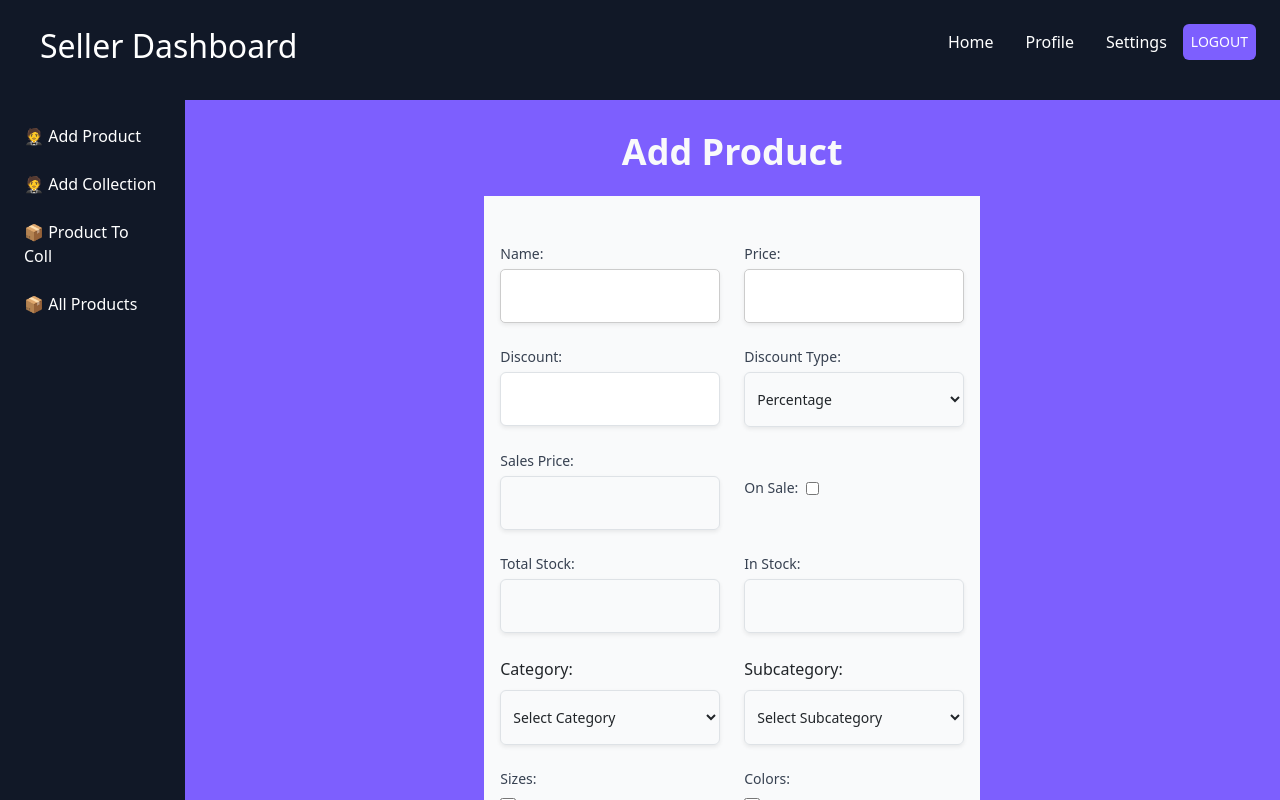
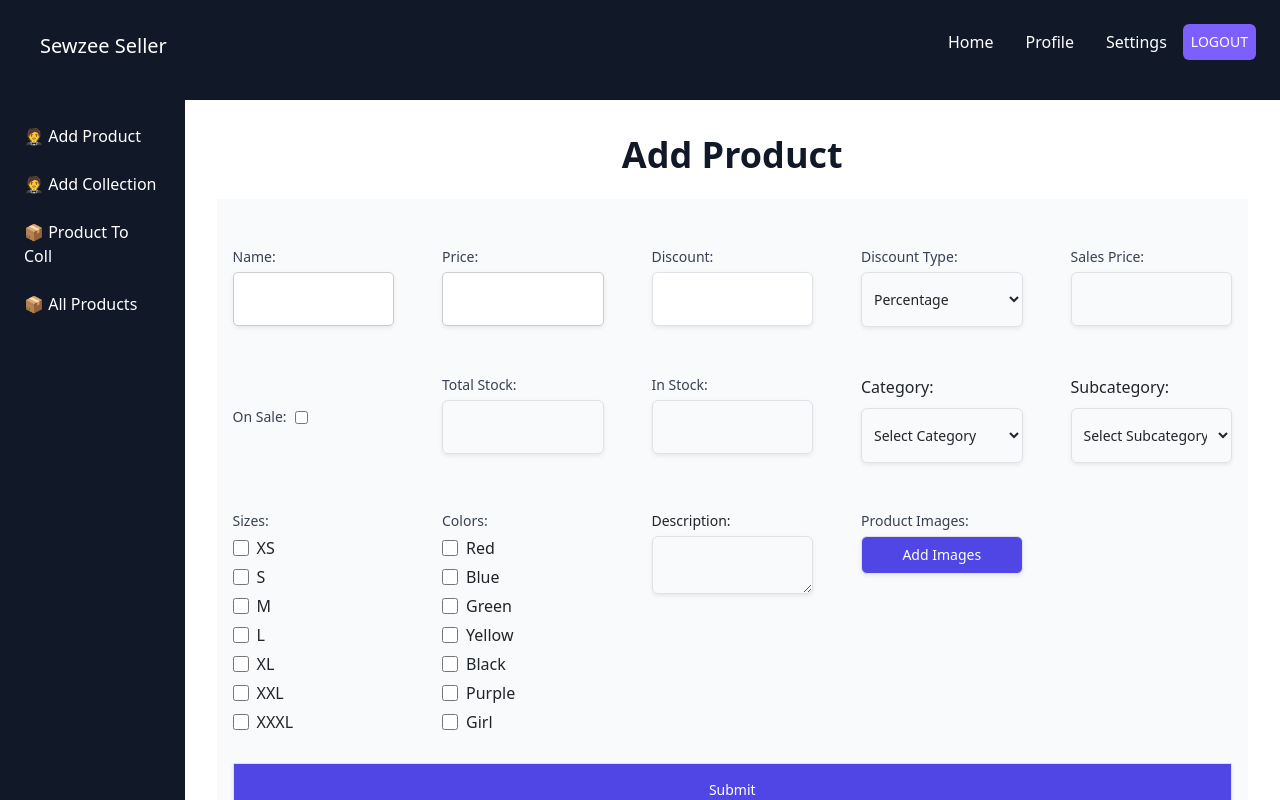
Before and after one commit to ragOP/zayy-seller, a React (Create React App) app: page /dashboard/customers in a window 1280 px wide. Shown: the top 800 px of the page. Built offline with nearby package versions, Linux system fonts and the light colour scheme.

Commit message:
UI Changes

```diff
--- a/src/components/Header.jsx
+++ b/src/components/Header.jsx
@@ -10,7 +10,10 @@ const Header = () => {
 
   return (
     <header className="bg-gray-900 text-white p-4 flex items-center justify-between">
-      <h2 className="ml-4">Seller Dashboard</h2>
+      <h5 className="ml-4">
+        <Link to="/dashboard" className="text-white no-underline">
+              Sewzee Seller
+            </Link> </h5>
       <nav>
         <ul className="flex items-center gap-3">
           <li className="ml-4">
--- a/src/pages/AddCollection.jsx
+++ b/src/pages/AddCollection.jsx
@@ -105,8 +105,8 @@ const AddCollection = () => {
       <Header/>
       <div className="flex">
       <Sidebar/>
-            <div className="p-8 flex items-center  flex-col bg-[#7d5ffe]" style={{height:"100vh",width:'90%'}}>
-        <h2 className="text-4xl font-bold mb-4 text-gray-50">Add Collection</h2>
+            <div className="p-8 flex items-center  flex-col bg-[white]" style={{height:"100vh",width:'90%'}}>
+        <h2 className="text-4xl font-bold mb-4 text-gray-900">Add Collection</h2>
         <form
           onSubmit={handleSubmit}
           className="space-y-4 bg-gray-50 py-5 px-3 min-w-fit"
--- a/src/pages/AddProduct.jsx
+++ b/src/pages/AddProduct.jsx
@@ -53,14 +53,12 @@ const AddProduct = () => {
     const { name, value, type, checked, files } = e.target;
 
     if (type === "file") {
-      // Handle file inputs
       const imagesArray = Array.from(files);
       setFormData((prevState) => ({
         ...prevState,
         [name]: imagesArray,
       }));
     } else if (type === "checkbox") {
-      // Handle checkboxes for both color and size
       if (name === "color" || name === "size") {
         setFormData((prevState) => ({
           ...prevState,
@@ -188,13 +186,13 @@ console.log("FormData",formData)
             <Header/>
       <div className="flex">
       <Sidebar/>
-      <div className="p-8 flex items-center justify-center flex-col bg-[#7d5ffe]" style={{width:"90%",height:"auto"}}>
-        <h2 className="text-4xl font-bold mb-4 text-gray-50">Add Product</h2>
+      <div className="p-8 flex items-center justify-center flex-col bg-[white]" style={{width:"90%",height:"auto"}}>
+        <h2 className="text-4xl font-bold mb-4 text-gray-900">Add Product</h2>
         <form
           onSubmit={handleSubmit}
-          className="space-y-4 bg-gray-50 py-5 px-3 min-w-fit"
+          className="space-y-4 bg-gray-50 py-5 px-3 w-full max-w-7xl space-y-6 "
         >
-          <div className="grid grid-cols-1 sm:grid-cols-2 gap-4">
+          <div className="grid grid-cols-3 sm:grid-cols-5 gap-5">
             <div>
               <label
                 htmlFor="name"
--- a/src/pages/AllProducts.jsx
+++ b/src/pages/AllProducts.jsx
@@ -56,14 +56,16 @@ const YourComponent = () => {
     <Header/>
     <div className="flex">
       <Sidebar/>
-      <div className="p-8 flex-col bg-[#7d5ffe]" style={{ height: "100vh", width: '90%' }}>
+      <div className="p-8 flex-col bg-[white]" style={{ height: "100vh", width: '90%' }}>
     <div className="overflow-x-auto">
       {error && <p className="text-red-500">{error}</p>}
-      <select id="approvalDropdown" value={selectedOption} onChange={handleDropdownChange}             className="p-3 mb-6 rounded-md border border-gray-300 shadow-md text-lg"
+      <select id="approvalDropdown"
+       value={selectedOption} onChange={handleDropdownChange}
+       className="p-3 mb-6 rounded-md border border-gray-300 shadow-md text-lg"
       >
         <option value="">Select Option</option>
-        <option value="approve">Approve</option>
-        <option value="pending">Pending</option>
+        <option value="approve" >Approved</option>
+        <option value="pending" >Pending</option>
       </select>
 
       <table className="min-w-full bg-white border-collapse border border-gray-200">
@@ -86,7 +88,7 @@ const YourComponent = () => {
                   />
                 </td>
                 <td className="py-2 px-4 border-r border-gray-200">{product.name}</td>
-                <td className="py-2 px-4 border-r border-gray-200 uppercase" style={{ color: product.status === 'approved' ? 'green' : 'red' }}>
+                <td className="py-2 px-4 border-r border-gray-200 uppercase" style={{ color: product.status === 'approved' ? '#00C000' : 'red' }}>
   {product.status}
 </td>
      </tr>
--- a/src/pages/ProductToColl.jsx
+++ b/src/pages/ProductToColl.jsx
@@ -2,7 +2,7 @@ import React, { useState, useEffect } from 'react';
 import Header from "../components/Header";
 import Sidebar from "../components/Sidebar";
 
-const CollectionDropdown = () => {
+const ProductToColl = () => {
   const [collections, setCollections] = useState([]);
   const [selectedCollection, setSelectedCollection] = useState('');
   const [products, setProducts] = useState([]);
@@ -85,7 +85,7 @@ const CollectionDropdown = () => {
       <Header/>
       <div className="flex">
         <Sidebar/>
-        <div className="p-8 flex-col bg-[#7d5ffe]" style={{ height: "100vh", width: '90%' }}>
+        <div className="p-8 flex-col bg-[white]" style={{ height: "100vh", width: '90%' }}>
           <select
             className="p-3 mb-6 rounded-md border border-gray-300 shadow-md text-lg"
             value={selectedCollection}
@@ -145,7 +145,7 @@ const CollectionDropdown = () => {
                 ))
               ) : (
                 <tr>
-                  <td className="py-2 px-4 border-b" colSpan="3">No products available</td>
+                  <td className="py-2 px-4 border-b" colSpan="3">Loading....</td>
                 </tr>
               )}
             </tbody>
@@ -163,4 +163,4 @@ const CollectionDropdown = () => {
   );
 };
 
-export default CollectionDropdown;
+export default ProductToColl;
```
